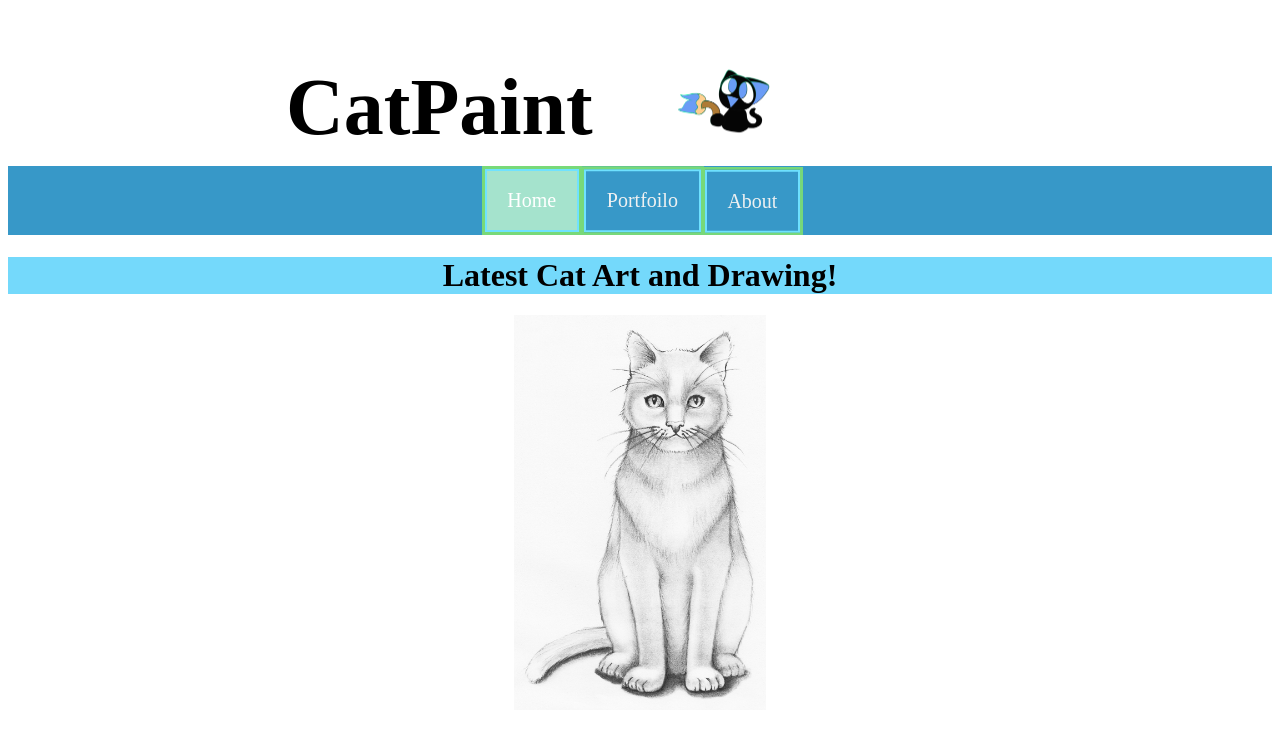
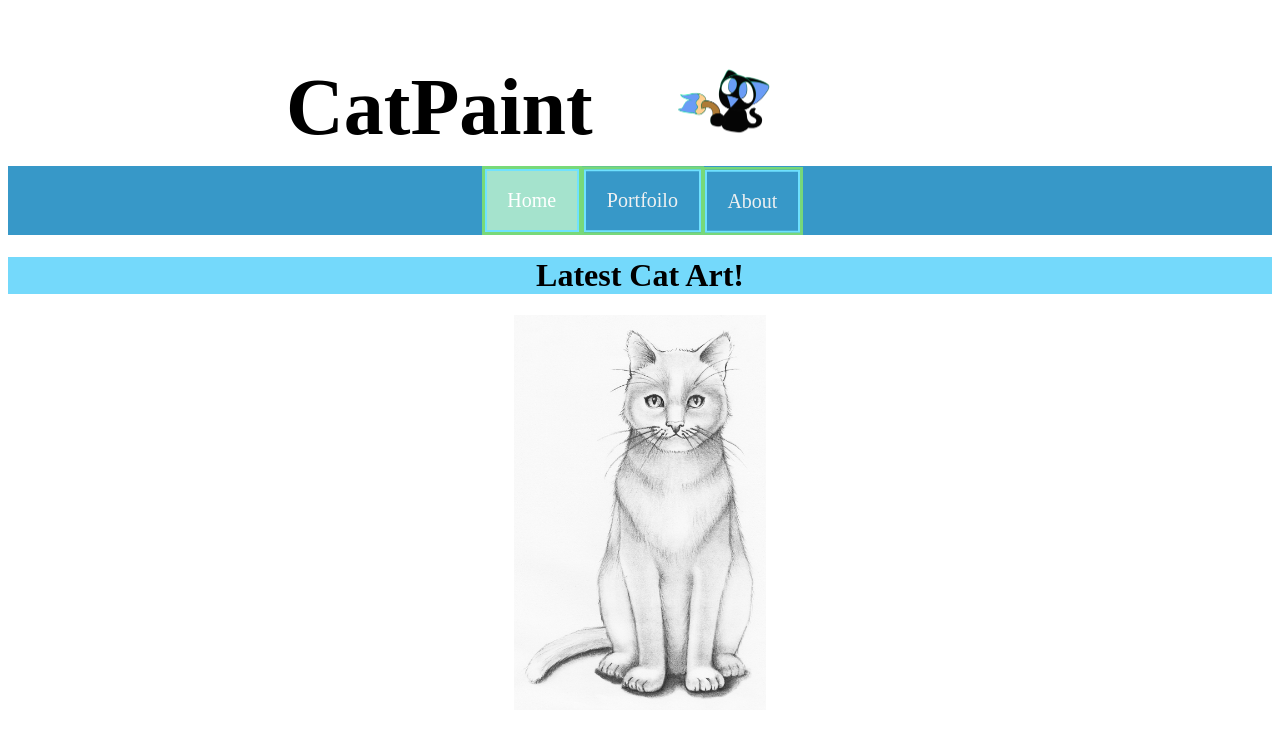
Before and after one commit to LV20077/GithubWebsiteFun, a plain HTML site: page index.html in a window 1280 px wide. Drawn offline with Linux system fonts and the light colour scheme.

Commit message:
Changed Text

```diff
--- a/index.html
+++ b/index.html
@@ -21,7 +21,7 @@
        </ul>
    </div>
    <div class="HomeDesc">
-      <h1>Latest Cat Art and Drawing!</h1>
+      <h1>Latest Cat Art!</h1>
       <img src="catart1.jpg" alt="catart" width=20% height=20%></img>
    </div>
 <script src="script.js"></script>
```
Also changed, not shown: about.html (+1 -1 lines).
